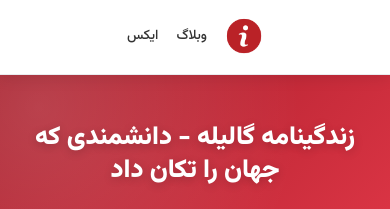
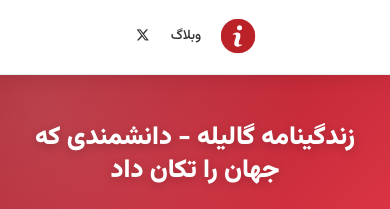
Before and after one commit to darkblog/darkblog.github.io, a Jekyll site: the page built from _posts/2025-7-5-68.md, in a window 390 px wide. Shown: the top 209 px of the page. Built offline with Jekyll 4.4.1, drawn with Linux system fonts in a browser that asks for light colours; nearby versions of some CDN libraries.

Commit message:
Update post.html

```diff
--- a/_layouts/post.html
+++ b/_layouts/post.html
@@ -193,6 +193,34 @@
             font-size: 1.3rem;
             margin-top: 3px;
             letter-spacing: -0.5px;
+        }
+
+        .social-icon {
+            font-size: 1.4rem;
+            display: flex;
+            align-items: center;
+            justify-content: center;
+            width: 40px;
+            height: 40px;
+            transition: all 0.3s ease;
+        }
+
+        .social-icon:hover {
+            transform: translateY(-2px);
+        }
+
+        .footer-icon {
+            font-size: 1.3rem;
+            display: flex;
+            align-items: center;
+            justify-content: center;
+            width: 36px;
+            height: 36px;
+            transition: all 0.3s ease;
+        }
+
+        .footer-icon:hover {
+            transform: translateY(-2px);
         }
 
         .post-header {
@@ -440,6 +468,8 @@
             font-size: 1.05rem;
             padding: 5px;
             border-bottom: 2px solid transparent;
+            display: flex;
+            align-items: center;
         }
 
         .footer-links a:hover {
@@ -495,6 +525,18 @@
             .logo-text {
                 font-size: 1.1rem;
             }
+
+            .social-icon {
+                font-size: 1.2rem;
+                width: 35px;
+                height: 35px;
+            }
+
+            .footer-icon {
+                font-size: 1.1rem;
+                width: 32px;
+                height: 32px;
+            }
         }
 
         @media (max-width: 576px) {
@@ -546,6 +588,18 @@
             .logo-text {
                 font-size: 1rem;
             }
+
+            .social-icon {
+                font-size: 1.1rem;
+                width: 32px;
+                height: 32px;
+            }
+
+            .footer-icon {
+                font-size: 1rem;
+                width: 30px;
+                height: 30px;
+            }
         }
 
         @media (max-width: 480px) {
@@ -568,6 +622,18 @@
             .logo-text {
                 display: none;
             }
+
+            .social-icon {
+                font-size: 1rem;
+                width: 30px;
+                height: 30px;
+            }
+
+            .footer-icon {
+                font-size: 0.9rem;
+                width: 28px;
+                height: 28px;
+            }
         }
     </style>
 </head>
@@ -586,7 +652,11 @@
                 </a>
             </li>
             <li><a href="https://indexes.ir/blog">وبلاگ</a></li>
-            <li><a href="https://x.com/pbstwi">ایکس</a></li>
+            <li>
+                <a href="https://x.com/pbstwi" aria-label="ایکس" class="social-icon">
+                    <i class="fab fa-x-twitter"></i>
+                </a>
+            </li>
         </ul>
     </nav>
 
@@ -615,9 +685,21 @@
 
         <footer class="simple-footer" role="contentinfo" aria-label="پاورقی سایت">
             <ul class="footer-links">
-                <li><a href="https://www.facebook.com/ehsanchehri/">فیسبوک</a></li>
-                <li><a href="https://www.linkedin.com/in/ehsanchehri/">لینکدین</a></li>
-                <li><a href="https://graph.org/%D9%85%D9%82%D8%A7%D9%84%D9%87-%D9%85%D8%B4%D8%A7%D9%87%DB%8C%D8%B1-%D8%A7%DB%8C%D8%B1%D8%A7%D9%86-%D9%88-%D8%AC%D9%87%D8%A7%D9%86---%D8%AA%D8%A7%D8%B1%DB%8C%D8%AE-%D8%AA%DA%A9%D8%B1%D8%A7%D8%B1-%D9%85%DB%8C%D8%B4%D9%88%D8%AF-09-13">گراف</a></li>
+                <li>
+                    <a href="https://www.facebook.com/ehsanchehri/" aria-label="فیسبوک" class="footer-icon">
+                        <i class="fab fa-facebook-f"></i>
+                    </a>
+                </li>
+                <li>
+                    <a href="https://www.linkedin.com/in/ehsanchehri/" aria-label="لینکدین" class="footer-icon">
+                        <i class="fab fa-linkedin-in"></i>
+                    </a>
+                </li>
+                <li>
+                    <a href="https://graph.org/%D9%85%D9%82%D8%A7%D9%84%D9%87-%D9%85%D8%B4%D8%A7%D9%87%DB%8C%D8%B1-%D8%A7%DB%8C%D8%B1%D8%A7%D9%86-%D9%88-%D8%AC%D9%87%D8%A7%D9%86---%D8%AA%D8%A7%D8%B1%DB%8C%D8%AE-%D8%AA%DA%A9%D8%B1%D8%A7%D8%B1-%D9%85%DB%8C%D8%B4%D9%88%D8%AF-09-13" aria-label="گراف" class="footer-icon">
+                        <i class="fas fa-link"></i>
+                    </a>
+                </li>
             </ul>
         </footer>
     </main>
```
